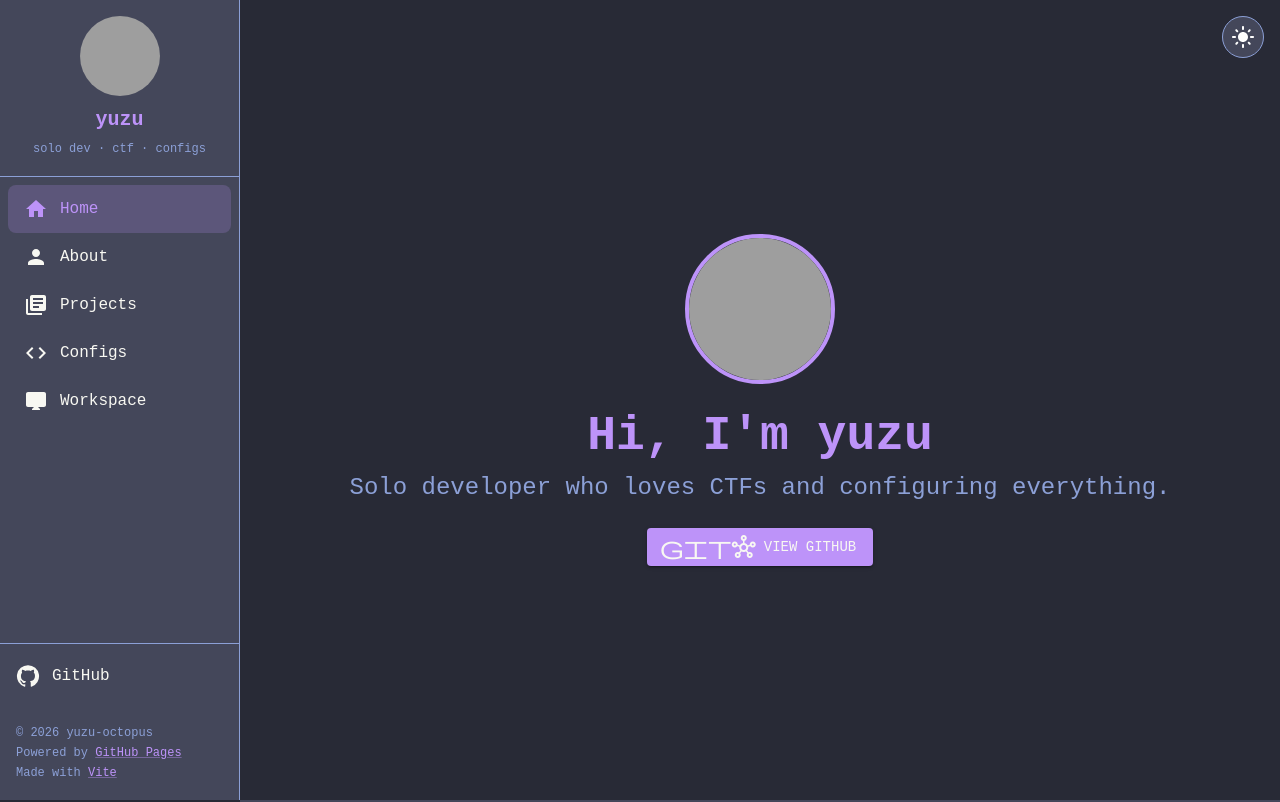
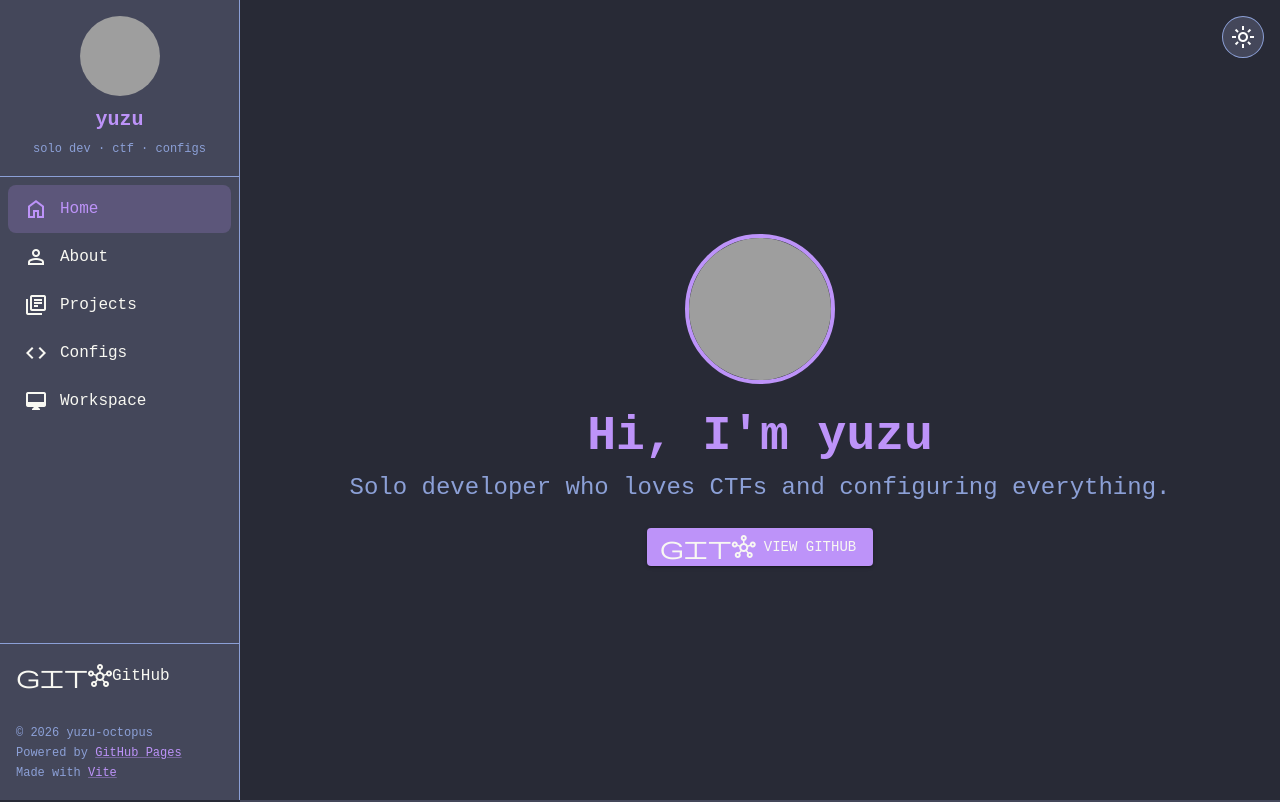
Before and after one commit to yuzu-octopus/yuzu-octopus.github.io, a React (Vite) app: page / in a window 1280 px wide. Shown: the top 802 px of the page. Built offline with nearby package versions, Linux system fonts and the light colour scheme; grey boxes are pictures that could not be loaded; a web font is replaced by a local one.

Commit message:
feat: migrate from MUI icons to Google Material Symbols

```diff
--- a/src/components/Sidebar.tsx
+++ b/src/components/Sidebar.tsx
@@ -14,23 +14,17 @@ import {
   IconButton,
   useMediaQuery,
 } from '@mui/material';
-import MenuIcon from '@mui/icons-material/Menu';
-import HomeIcon from '@mui/icons-material/Home';
-import PersonIcon from '@mui/icons-material/Person';
-import CodeIcon from '@mui/icons-material/Code';
-import DesktopMacIcon from '@mui/icons-material/DesktopMac';
-import LibraryBooksIcon from '@mui/icons-material/LibraryBooks';
-import GitHubIcon from '@mui/icons-material/GitHub';
+import { Icon } from './Icon';
 import { draculaColors } from '../theme/dracula';
 import { SITE } from '../data/site';
 import { useScrollSpy } from '../hooks/useScrollSpy';
 
 const navItems = [
-  { text: 'Home', icon: <HomeIcon />, href: '#hero' },
-  { text: 'About', icon: <PersonIcon />, href: '#about' },
-  { text: 'Projects', icon: <LibraryBooksIcon />, href: '#projects' },
-  { text: 'Configs', icon: <CodeIcon />, href: '#configs' },
-  { text: 'Workspace', icon: <DesktopMacIcon />, href: '#workspace' },
+  { text: 'Home', icon: <Icon name="home" />, href: '#hero' },
+  { text: 'About', icon: <Icon name="person" />, href: '#about' },
+  { text: 'Projects', icon: <Icon name="library_books" />, href: '#projects' },
+  { text: 'Configs', icon: <Icon name="code" />, href: '#configs' },
+  { text: 'Workspace', icon: <Icon name="desktop_mac" />, href: '#workspace' },
 ];
 
 const sectionIds = ['hero', 'about', 'projects', 'configs', 'workspace'];
@@ -88,7 +82,7 @@ function DrawerContent({ onNavClick, activeSection }: { onNavClick?: () => void;
             rel="noopener noreferrer"
           >
             <ListItemIcon sx={{ color: draculaColors.foreground }}>
-              <GitHubIcon />
+              <Icon name="github" />
             </ListItemIcon>
             <ListItemText primary="GitHub" />
           </ListItemButton>
@@ -158,7 +152,7 @@ export function Sidebar() {
           },
         }}
       >
-        <MenuIcon />
+        <Icon name="menu" />
       </IconButton>
       <Drawer
         variant="temporary"
--- a/src/components/ThemeToggle.tsx
+++ b/src/components/ThemeToggle.tsx
@@ -1,6 +1,5 @@
 import { IconButton } from '@mui/material';
-import DarkModeIcon from '@mui/icons-material/DarkMode';
-import LightModeIcon from '@mui/icons-material/LightMode';
+import { Icon } from './Icon';
 import { useTheme } from '../contexts/ThemeContext';
 
 export function ThemeToggle() {
@@ -22,7 +21,7 @@ export function ThemeToggle() {
         },
       }}
     >
-      {theme === 'dark' ? <LightModeIcon /> : <DarkModeIcon />}
+      {theme === 'dark' ? <Icon name="light_mode" /> : <Icon name="dark_mode" />}
     </IconButton>
   );
 }
```
